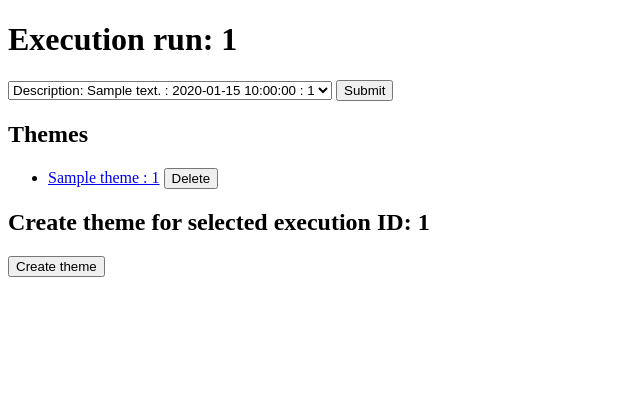
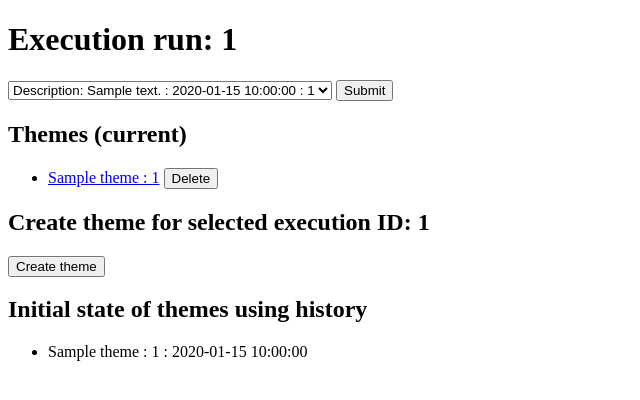
Before and after one commit to i-dot-ai/django-history-example, a Django app: template consult/consultations/templates/list_themes.html in a window 1280 px wide. Shown: the top 400 px of the page, without its empty margins (0-640 px from the left). Run offline with Django 5.2, Linux system fonts and the light colour scheme; the template is opened without the code that fills it: most values are stand-ins (such as "Sample title", 1, 10 or a date in 2020).

Commit message:
show some history

```diff
--- a/consult/consultations/models.py
+++ b/consult/consultations/models.py
@@ -28,6 +28,12 @@ class Execution(TimeStampedModel, UUIDPrimaryKeyModel):
     type = models.CharField(max_length=20, choices=Type)
     description = models.TextField()
 
+    def get_initial_themes_for_execution(self):
+        all_created_themes = Theme.history.filter(execution=self, history_type='+')
+        # proxy for initial create (user created ones will have history_user)
+        themes_not_created_by_user = all_created_themes.filter(history_user=None)
+        return themes_not_created_by_user
+
 
 class Theme(TimeStampedModel, UUIDPrimaryKeyModel):
     name = models.CharField(max_length=100)
--- a/consult/consultations/templates/list_themes.html
+++ b/consult/consultations/templates/list_themes.html
@@ -19,7 +19,7 @@
     <button type="submit">Submit</button>
   </form>
 
-  <h2>Themes</h2>
+  <h2>Themes (current)</h2>
   <ul>
     {% for theme in themes %}
     <li>
@@ -38,7 +38,23 @@
       <input type="hidden" name="execution-run-id" id="selected-execution-run-id">
       <button type="submit">Create theme</button>
     </form>
+
+  <h2>Initial state of themes using history</h2>
+    <ul>
+      {% for theme in initial_themes_history %}
+      <li>
+        {{ theme.name }} : {{ theme.id }} : {{ theme.history_date|date:"Y-m-d H:i:s" }}
+      </li>
+      {% endfor %}
+    </ul>
+
+
+
 </body>
 
 
+
+
+
+
 </html>
--- a/consult/consultations/views.py
+++ b/consult/consultations/views.py
@@ -21,6 +21,7 @@ def list_themes_for_execution_run(
     else:
         selected_execution = Execution.objects.first()  # pick the first as default
     themes = Theme.objects.filter(execution=selected_execution)
+    initial_themes_history = selected_execution.get_initial_themes_for_execution()
     return render(
         request,
         "list_themes.html",
@@ -28,12 +29,14 @@ def list_themes_for_execution_run(
             "selected_execution": selected_execution,
             "themes": themes,
             "all_execution_runs": all_execution_runs,
+            "initial_themes_history": initial_themes_history,
         },
     )
 
 
 def edit_theme(request: HttpRequest, theme_id: uuid4) -> HttpResponse:
     theme = Theme.objects.get(id=theme_id)
+    theme_history = theme.history.all()
 
     if request.method == "POST":
         form = ThemeForm(request.POST, instance=theme)
@@ -43,7 +46,7 @@ def edit_theme(request: HttpRequest, theme_id: uuid4) -> HttpResponse:
     else:
         form = ThemeForm(instance=theme)
 
-    return render(request, "edit_theme.html", {"form": form, "theme": theme})
+    return render(request, "edit_theme.html", {"form": form, "theme": theme, "theme_history": theme_history})
 
 
 def delete_theme(request: HttpRequest, theme_id: uuid4) -> HttpResponse:
```
Also changed, not shown: consult/consultations/templates/edit_theme.html (+10 -0 lines).
